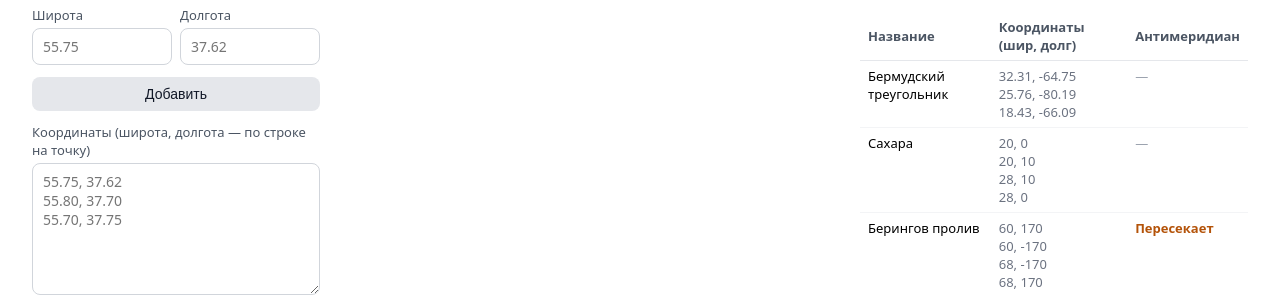
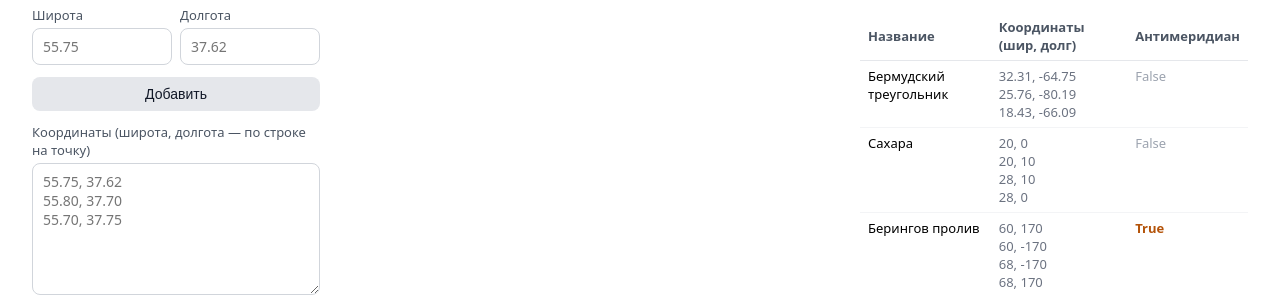
Before and after one commit to 5Cord/testAlyans_IT, a React (Vite) app: page / in a window 1280 px wide. Shown: the part 131-428 px from the top of the page. Built offline with nearby package versions, Linux system fonts and the light colour scheme; no server answers.

Commit message:
fix: в колонке антимеридиана True/False, как в Т

```diff
--- a/src/widgets/polygon-table/ui/PolygonTable.tsx
+++ b/src/widgets/polygon-table/ui/PolygonTable.tsx
@@ -43,9 +43,9 @@ export function PolygonTable() {
                   </td>
                   <td>
                     {polygon.properties.crossesAntimeridian ? (
-                      <span className={styles.crossYes}>Пересекает</span>
+                      <span className={styles.crossYes}>True</span>
                     ) : (
-                      <span className={styles.crossNo}>—</span>
+                      <span className={styles.crossNo}>False</span>
                     )}
                   </td>
                 </tr>
```
